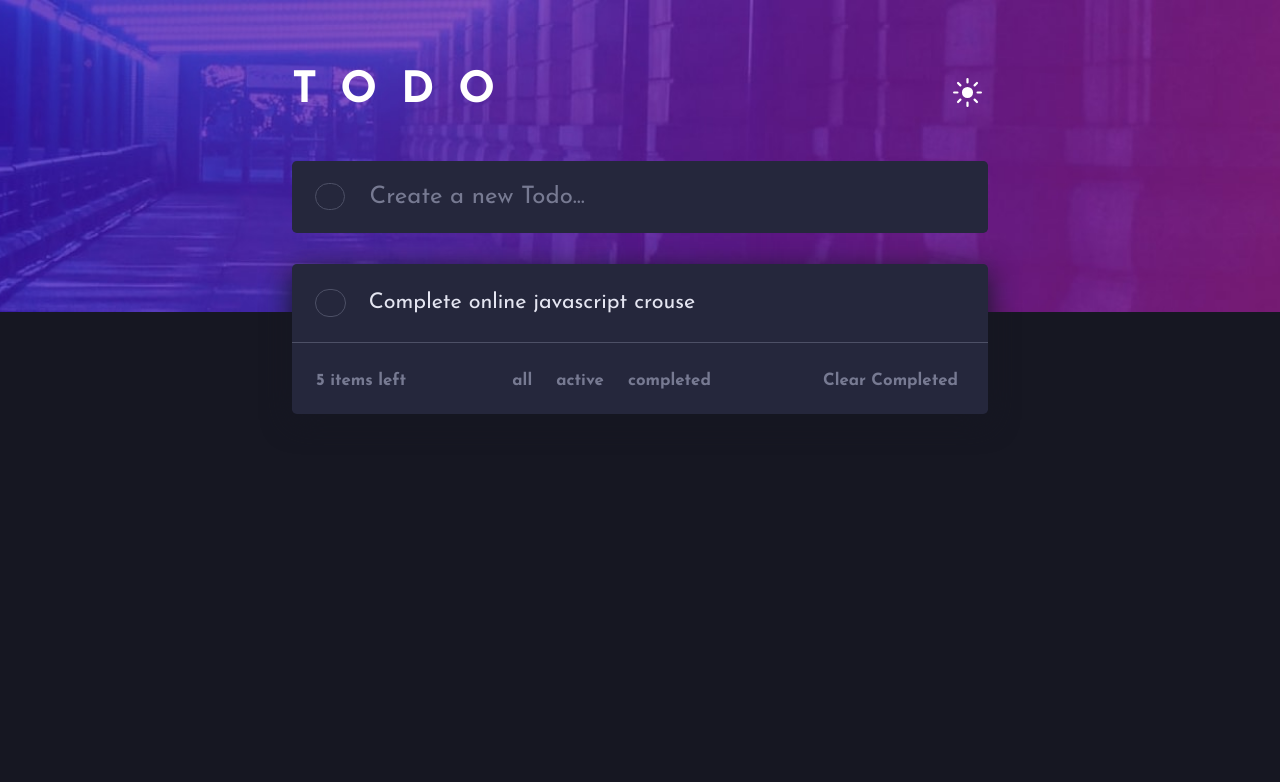
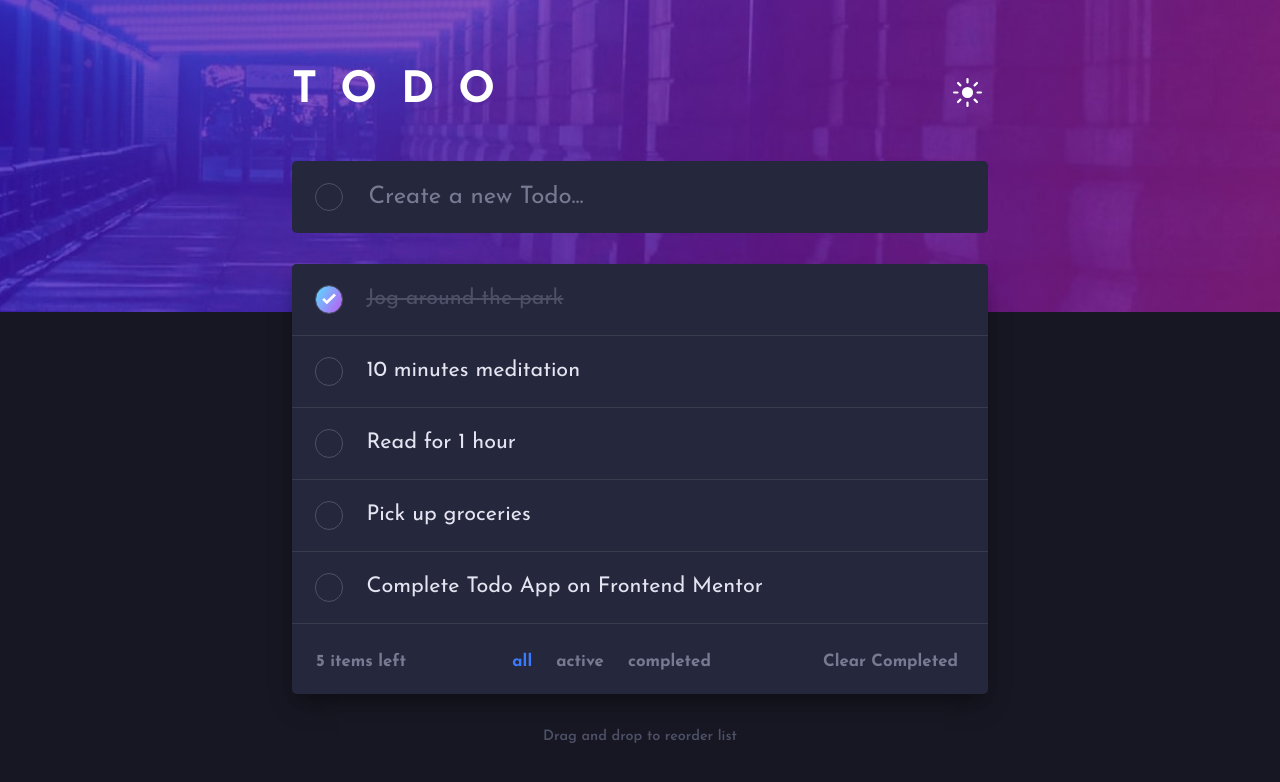
Before and after one commit to Lukiticas/todo-app, a React (Vite) app: page / in a window 1280 px wide. Shown: the top 782 px of the page. Built offline with nearby package versions, Linux system fonts and the light colour scheme.

Commit message:
done styling

```diff
--- a/package.json
+++ b/package.json
@@ -9,7 +9,10 @@
     "preview": "vite preview"
   },
   "dependencies": {
+    "@types/react-beautiful-dnd": "^13.1.2",
+    "nanoid": "^4.0.0",
     "react": "^18.2.0",
+    "react-beautiful-dnd": "^13.1.1",
     "react-dom": "^18.2.0",
     "styled-components": "^5.3.6"
   },
--- a/src/App.tsx
+++ b/src/App.tsx
@@ -1,32 +1,90 @@
+import { nanoid } from "nanoid";
+import { useState } from "react";
+
 import dark from "./styles/themes/dark";
 import light from "./styles/themes/light";
-import usePersistedState from "./utils/UsePersistedState.util";
 
 import { ThemeProvider } from "styled-components";
 import {
-  CancelTodoButton,
-  CheckIcon,
+  Footer,
   GlobalStyle,
   MainApp,
   MainContent,
-  TodoCrossIcon,
-  TodoIconCheck,
-  TodoItemBody,
-  TodoList,
 } from "./styles/global.styles";
 
 import Background from "./components/background/Background.component";
 import Header from "./components/header/Header.component";
 import MainFooter from "./components/main-footer/MainFooter.component";
+import TodoList from "./components/todo-list/TodoList.component";
 
-import IconCheck from "/images/icon-check.svg";
-import IconCross from "/images/icon-cross.svg";
+import { DropResult } from "react-beautiful-dnd";
+import useTheme from "./utils/useTheme.util";
+export interface Todo {
+  payload: string;
+  id: string;
+  isDone: boolean;
+}
+
+const todosItems: Todo[] = [
+  { payload: "Jog around the park", id: nanoid(), isDone: true },
+  { payload: "10 minutes meditation", id: nanoid(), isDone: false },
+  { payload: "Read for 1 hour", id: nanoid(), isDone: false },
+  { payload: "Pick up groceries", id: nanoid(), isDone: false },
+  {
+    payload: "Complete Todo App on Frontend Mentor",
+    id: nanoid(),
+    isDone: false,
+  },
+];
 
 const App = () => {
-  const [theme, setTheme] = usePersistedState("todoTheme", dark);
+  const [todos, setTodos] = useState(todosItems);
+  const [filterValue, setFilterValue] = useState("all");
 
-  const toggleTheme = () => {
-    setTheme((theme) => (theme.title === "dark" ? light : dark));
+  const [theme, toggleTheme] = useTheme("todoTheme", {
+    primary: dark,
+    secundary: light,
+  });
+
+  const filteredTodos = todos.filter((el) => {
+    switch (filterValue) {
+      case "active":
+        return el.isDone === false;
+      case "completed":
+        return el.isDone === true;
+      default:
+        return el.isDone === el.isDone;
+    }
+  });
+
+  const handleRemoveCompletedItems = () => {
+    setTodos((prevTodos) => {
+      return prevTodos.filter((el) => !el.isDone);
+    });
+  };
+
+  const handleToggleDone = (id: string) => {
+    setTodos((prevTodos) => {
+      return prevTodos.map((el) =>
+        el.id === id ? { ...el, isDone: !el.isDone } : el
+      );
+    });
+  };
+
+  const handleDelete = (id: string) => {
+    setTodos((prev) => prev.filter((el) => el.id !== id));
+  };
+
+  const handleOnDragEnd = (value: DropResult) => {
+    if (!value.destination) return;
+
+    setTodos((prevTodos) => {
+      let newTodos = Array.from(prevTodos);
+      const [reorderedData] = newTodos.splice(value.source.index, 1);
+      newTodos.splice(value.destination!.index, 0, reorderedData);
+
+      return newTodos;
+    });
   };
 
   return (
@@ -37,23 +95,22 @@ const App = () => {
           <Background />
           <Header themeToggle={toggleTheme} />
           <MainContent>
-            <TodoList>
-              <TodoItemBody>
-                <TodoIconCheck>
-                  <CheckIcon src={IconCheck} alt="" />
-                </TodoIconCheck>
-                <p>Complete online javascript crouse</p>
-                <CancelTodoButton>
-                  <TodoCrossIcon src={IconCross} alt="" />
-                </CancelTodoButton>
-              </TodoItemBody>
-            </TodoList>
+            <TodoList
+              handleOnDragEnd={handleOnDragEnd}
+              handleDelete={handleDelete}
+              handleToggleDone={handleToggleDone}
+              listOfTodos={filteredTodos}
+            />
             <MainFooter
-              itemsRemaining={5}
-              handleFilter={(el) => {}}
-              handleClear={() => {}}
+              itemsRemaining={filteredTodos.length}
+              filterValue={filterValue}
+              setFilterValue={setFilterValue}
+              handleClear={handleRemoveCompletedItems}
             />
           </MainContent>
+          <Footer>
+            <p>Drag and drop to reorder list</p>
+          </Footer>
         </MainApp>
       </>
     </ThemeProvider>
--- a/src/components/Filter/Filter.component.tsx
+++ b/src/components/Filter/Filter.component.tsx
@@ -1,4 +1,6 @@
-import { useEffect, useState } from "react";
+import { nanoid } from "nanoid";
+import { Fragment } from "react";
+
 import {
   FooterFilterBody,
   FooterFilterLabel,
@@ -12,31 +14,29 @@ interface Filter {
 
 interface FilterProps {
   filters: Filter[];
-  handleFilter: (value: string) => void;
+  query: string;
+  setQuery: React.Dispatch<React.SetStateAction<string>>;
 }
 
-const Filter = ({ filters, handleFilter }: FilterProps) => {
-  const [filter, setFilter] = useState({ name: "" });
-
+const Filter = ({ filters, query, setQuery }: FilterProps) => {
   const handleChange = ({ target }: React.ChangeEvent<HTMLInputElement>) => {
-    setFilter({ name: target.id });
+    setQuery(target.id);
   };
 
-  useEffect(() => {
-    handleFilter(filter.name.toLowerCase());
-  }, [filter]);
-
-  const radios = filters.map((el) => (
-    <>
+  const radios = filters.map((el, idx) => (
+    <Fragment key={nanoid()}>
       <FooterFilterRadio
-        checked={filter.name === el.name}
-        onChange={(event) => handleChange(event)}
+        name={el.isPartOf}
         id={el.name}
         type="radio"
-        name={el.isPartOf}
+        title={el.name}
+        onChange={(event) => handleChange(event)}
+        checked={query === el.name}
       />
-      <FooterFilterLabel htmlFor={el.name}>{el.name}</FooterFilterLabel>
-    </>
+      <FooterFilterLabel key={nanoid()} htmlFor={el.name}>
+        {el.name}
+      </FooterFilterLabel>
+    </Fragment>
   ));
   return <FooterFilterBody>{radios}</FooterFilterBody>;
 };
--- a/src/components/header-search/HeaderSearch.styles.ts
+++ b/src/components/header-search/HeaderSearch.styles.ts
@@ -6,6 +6,7 @@ const HeaderInput = styled.input`
 
   outline: none;
   border: none;
+
   background-color: transparent;
   color: ${({ theme }) =>
     theme.title === "dark" ? theme.colors.wrd400 : theme.colors.wrd800};
@@ -18,17 +19,20 @@ const HeaderInput = styled.input`
 const HeaderIconCheck = styled.div`
   position: relative;
 
-  display: flex;
-  align-items: center;
-  justify-content: center;
+  min-width: 1.1rem;
+  min-height: 1.1rem;
 
-  padding: 0.3rem;
   border-radius: 100vw;
   outline: 0.07rem solid ${({ theme }) => theme.colors.wrd700};
 `;
 
 const HeaderIcon = styled.img`
+  position: absolute;
+  top: 50%;
+  left: 50%;
+  transform: translateX(-50%) translateY(-50%);
   width: 0.6rem;
+
   opacity: 0;
 `;
 
@@ -44,7 +48,7 @@ const HeaderInputBody = styled.div`
   border-radius: 0.2rem;
 
   &:not(:has(:placeholder-shown)) {
-    ${HeaderIcon} {
+    ${HeaderIconCheck}:hover ${HeaderIcon} {
       opacity: 1;
     }
 
@@ -69,7 +73,7 @@ const HeaderInputBody = styled.div`
         position: absolute;
         background-color: ${({ theme }) => theme.colors.bg400};
         border-radius: 100vw;
-        inset: 8%;
+        inset: 0.1rem;
       }
     }
   }
--- a/src/components/main-footer/MainFooter.component.tsx
+++ b/src/components/main-footer/MainFooter.component.tsx
@@ -7,13 +7,15 @@ import {
 
 interface MainFooterProps {
   itemsRemaining: number | string;
-  handleFilter: (value: string) => void;
+  setFilterValue: React.Dispatch<React.SetStateAction<string>>;
+  filterValue: string;
   handleClear: () => void;
 }
 
 const MainFooter = ({
   itemsRemaining,
-  handleFilter,
+  setFilterValue,
+  filterValue,
   handleClear,
 }: MainFooterProps) => {
   return (
@@ -24,7 +26,8 @@ const MainFooter = ({
           : "no task, add one!"}
       </ItemsRemainingSpan>
       <Filter
-        handleFilter={handleFilter}
+        query={filterValue}
+        setQuery={setFilterValue}
         filters={[
           { name: "all", isPartOf: "filters" },
           { name: "active", isPartOf: "filters" },
--- /dev/null
+++ b/src/components/todo-list/TodoList.component.tsx
@@ -0,0 +1,43 @@
+import { Todo } from "../../App";
+import TodoTask from "../todo-task/TodoTask.component";
+import { TodoListBody } from "./TodoList.styles";
+import { DragDropContext, Droppable, DropResult } from "react-beautiful-dnd";
+
+interface TodoListProps {
+  listOfTodos: Todo[];
+  handleDelete: (value: string) => void;
+  handleToggleDone: (id: string) => void;
+  handleOnDragEnd: (event: DropResult) => void;
+}
+
+const TodoList = ({
+  listOfTodos,
+  handleDelete,
+  handleToggleDone,
+  handleOnDragEnd,
+}: TodoListProps) => {
+  const todoElements = listOfTodos.map((el, idx) => (
+    <TodoTask
+      idx={idx}
+      key={el.id}
+      handleDelete={handleDelete}
+      handleToggleDone={handleToggleDone}
+      {...el}
+    />
+  ));
+
+  return (
+    <DragDropContext onDragEnd={(e) => handleOnDragEnd(e)}>
+      <Droppable droppableId="listTodos">
+        {(provided) => (
+          <TodoListBody {...provided.droppableProps} ref={provided.innerRef}>
+            {todoElements}
+            {provided.placeholder}
+          </TodoListBody>
+        )}
+      </Droppable>
+    </DragDropContext>
+  );
+};
+
+export default TodoList;
--- /dev/null
+++ b/src/components/todo-list/TodoList.styles.ts
@@ -0,0 +1,7 @@
+import styled from "styled-components";
+
+const TodoListBody = styled.div`
+  inline-size: 100%;
+`;
+
+export { TodoListBody };
--- /dev/null
+++ b/src/components/todo-task/TodoTask.component.tsx
@@ -0,0 +1,54 @@
+import { ReactComponentElement, ReactElement, Ref } from "react";
+import { Draggable } from "react-beautiful-dnd";
+import {
+  TaskBody,
+  TaskClearButton,
+  TaskClearButtonIcon,
+  TaskIcon,
+  TaskIconBody,
+  TaskMessage,
+} from "./TodoTask.styles";
+
+import IconCheck from "/images/icon-check.svg";
+import IconCross from "/images/icon-cross.svg";
+
+interface TodoTaskProps {
+  payload: string;
+  id: string;
+  idx: number;
+  isDone: boolean;
+  handleDelete: (value: string) => void;
+  handleToggleDone: (id: string) => void;
+}
+
+const TodoTask = ({
+  id,
+  idx,
+  isDone,
+  payload,
+  handleDelete,
+  handleToggleDone,
+}: TodoTaskProps) => {
+  return (
+    <Draggable key={id} draggableId={id} index={idx}>
+      {(provided) => (
+        <TaskBody
+          ref={provided.innerRef}
+          {...provided.draggableProps}
+          {...provided.dragHandleProps}
+          data-done={isDone}
+        >
+          <TaskIconBody onClick={() => handleToggleDone(id)}>
+            <TaskIcon src={IconCheck} alt="" />
+          </TaskIconBody>
+          <TaskMessage>{payload}</TaskMessage>
+          <TaskClearButton onClick={() => handleDelete(id)}>
+            <TaskClearButtonIcon src={IconCross} alt="" />
+          </TaskClearButton>
+        </TaskBody>
+      )}
+    </Draggable>
+  );
+};
+
+export default TodoTask;
--- /dev/null
+++ b/src/components/todo-task/TodoTask.styles.ts
@@ -0,0 +1,114 @@
+import styled from "styled-components";
+
+const TaskIconBody = styled.div`
+  position: relative;
+
+  width: 1.1rem;
+  height: 1.1rem;
+
+  border-radius: 100vw;
+  outline: 0.07rem solid ${({ theme }) => theme.colors.wrd700};
+
+  cursor: pointer;
+`;
+
+const TaskIcon = styled.img`
+  position: absolute;
+  top: 50%;
+  left: 50%;
+  transform: translateX(-50%) translateY(-50%);
+  width: 0.6rem;
+  opacity: 0;
+`;
+
+const TaskMessage = styled.p`
+  flex: 1;
+
+  font-size: 0.9rem;
+  color: ${({ theme }) =>
+    theme.title === "dark" ? theme.colors.wrd400 : theme.colors.wrd800};
+`;
+
+const TaskClearButton = styled.button`
+  padding: 0.5rem;
+  border-radius: 100vw;
+
+  background-color: transparent;
+  border: none;
+
+  cursor: pointer;
+  transition: transform 200ms ease-in;
+  display: none;
+
+  &:hover {
+    transform: rotate(90deg);
+  }
+`;
+
+const TaskClearButtonIcon = styled.img`
+  width: 1rem;
+`;
+
+const TaskBody = styled.div`
+  background-color: ${({ theme }) => theme.colors.bg400};
+  display: flex;
+  flex-direction: row nowrap;
+  align-items: center;
+  justify-content: space-around;
+  gap: 1rem;
+
+  padding: 0.5rem 1rem;
+  min-height: 3rem;
+
+  border-bottom: 1px solid
+    ${({ theme }) =>
+      theme.title === "dark" ? theme.colors.wrd900 : theme.colors.wrd400};
+
+  &[data-done="true"] {
+    ${TaskIconBody} {
+      background-image: ${({ theme }) => theme.gradient.blueToPurple};
+      &::after {
+        opacity: 0;
+      }
+    }
+
+    ${TaskIcon} {
+      opacity: 1;
+    }
+
+    ${TaskMessage} {
+      text-decoration: line-through;
+      color: ${({ theme }) =>
+        theme.title === "dark" ? theme.colors.wrd700 : theme.colors.wrd400};
+    }
+  }
+
+  &:focus-within,
+  &:hover {
+    ${TaskIconBody} {
+      outline: none;
+      background-image: ${({ theme }) => theme.gradient.blueToPurple};
+
+      &::after {
+        content: "";
+        position: absolute;
+        background-color: ${({ theme }) => theme.colors.bg400};
+        border-radius: 100vw;
+        inset: 0.1rem;
+      }
+    }
+
+    ${TaskClearButton} {
+      display: block;
+    }
+  }
+`;
+
+export {
+  TaskBody,
+  TaskIcon,
+  TaskIconBody,
+  TaskClearButton,
+  TaskClearButtonIcon,
+  TaskMessage,
+};
--- a/src/main.tsx
+++ b/src/main.tsx
@@ -6,8 +6,4 @@ const root = ReactDOM.createRoot(
   document.getElementById("root") as HTMLElement
 );
 
-root.render(
-  <React.StrictMode>
-    <App />
-  </React.StrictMode>
-);
+root.render(<App />);
--- a/src/styles/global.styles.ts
+++ b/src/styles/global.styles.ts
@@ -101,6 +101,7 @@ const GlobalStyle = createGlobalStyle`
 
     body {
       overflow-x: hidden;
+      max-width: 100vw;
       position: relative;
       background-color: ${({ theme }) => theme.colors.bg500};
     }
@@ -131,110 +132,30 @@ const MainApp = styled.div`
 `;
 
 const MainContent = styled.main`
-  margin-top: 1.3rem;
+  overflow: hidden;
+
+  margin-block: 1.3rem;
   inline-size: 100%;
 
   background-color: ${({ theme }) => theme.colors.bg400};
 
   border-radius: 0.2rem;
-  box-shadow: ${({ theme }) =>
-      theme.title === "dark" ? theme.colors.bg500 : "rgba(100, 100, 111, 0.2)"}
-    0px 7px 29px 0px;
+  box-shadow: rgba(0, 0, 0, 0.3) 0px 13px 27px -5px,
+    rgba(0, 0, 0, 0.3) 0px 8px 16px -8px; ;
 `;
 
-const TodoList = styled.div`
-  inline-size: 100%;
-`;
+const Footer = styled.footer`
+  width: 100%;
 
-const TodoIconCheck = styled.div`
-  position: relative;
+  font-size: 0.6rem;
+  font-weight: 600;
+  color: ${({ theme }) =>
+    theme.title === "dark" ? theme.colors.wrd700 : theme.colors.wrd800};
 
-  display: flex;
-  align-items: center;
-  justify-content: center;
-
-  padding: 0.3rem;
-  border-radius: 100vw;
-  outline: 0.07rem solid ${({ theme }) => theme.colors.wrd700};
-`;
-
-const CheckIcon = styled.img`
-  width: 0.6rem;
-  opacity: 0;
-`;
-
-const TodoCrossIcon = styled.img`
-  width: 1rem;
-`;
-
-const CancelTodoButton = styled.button`
-  opacity: 0;
-
-  outline: none;
-  border: none;
-  margin-inline-start: auto;
-  cursor: pointer;
-
-  display: flex;
-  justify-content: center;
-  align-items: center;
-
-  padding: 0.3rem;
-  border-radius: 100vw;
-  background-color: transparent;
-  transition: opacity 100ms ease-in, transform 500ms ease;
-
-  &:hover {
-    transform: rotate(180deg);
+  & > p {
+    text-align: center;
+    width: 100%;
   }
 `;
 
-const TodoItemBody = styled.section`
-  display: flex;
-  align-items: center;
-  gap: 1rem;
-
-  min-height: 3.3rem;
-  padding-inline: 1rem;
-
-  cursor: pointer;
-
-  border-bottom: 0.08rem solid ${({ theme }) => theme.colors.wrd700};
-
-  p {
-    color: ${({ theme }) =>
-      theme.title === "dark" ? theme.colors.wrd400 : theme.colors.wrd800};
-    font-size: 0.9rem;
-  }
-
-  &:hover {
-    ${CancelTodoButton} {
-      opacity: 1;
-    }
-
-    ${TodoIconCheck} {
-      outline: none;
-      background-image: ${({ theme }) => theme.gradient.blueToPurple};
-
-      &::after {
-        content: "";
-        position: absolute;
-        background-color: ${({ theme }) => theme.colors.bg400};
-        border-radius: 100vw;
-        inset: 8%;
-      }
-    }
-  }
-`;
-
-export {
-  GlobalStyle,
-  TodoCrossIcon,
-  TodoIconCheck,
-  TodoItemBody,
-  CheckIcon,
-  TodoList,
-  MainApp,
-  MainContent,
-  CancelTodoButton,
-};
+export { GlobalStyle, MainApp, MainContent, Footer };
--- /dev/null
+++ b/src/utils/useTheme.util.ts
@@ -0,0 +1,24 @@
+import { DefaultTheme } from "styled-components";
+import usePersistedState from "./UsePersistedState.util";
+
+interface themes {
+  primary: DefaultTheme;
+  secundary: DefaultTheme;
+}
+
+const useTheme = (
+  themeTitle: string,
+  themes: themes
+): [DefaultTheme, () => void] => {
+  const [theme, setTheme] = usePersistedState(themeTitle, themes.primary);
+
+  const toggleTheme = () => {
+    setTheme(
+      theme.title === themes.primary.title ? themes.secundary : themes.primary
+    );
+  };
+
+  return [theme, toggleTheme];
+};
+
+export default useTheme;
```
Also changed, not shown: 1 other file (tests, documents, lock files or other folders).
